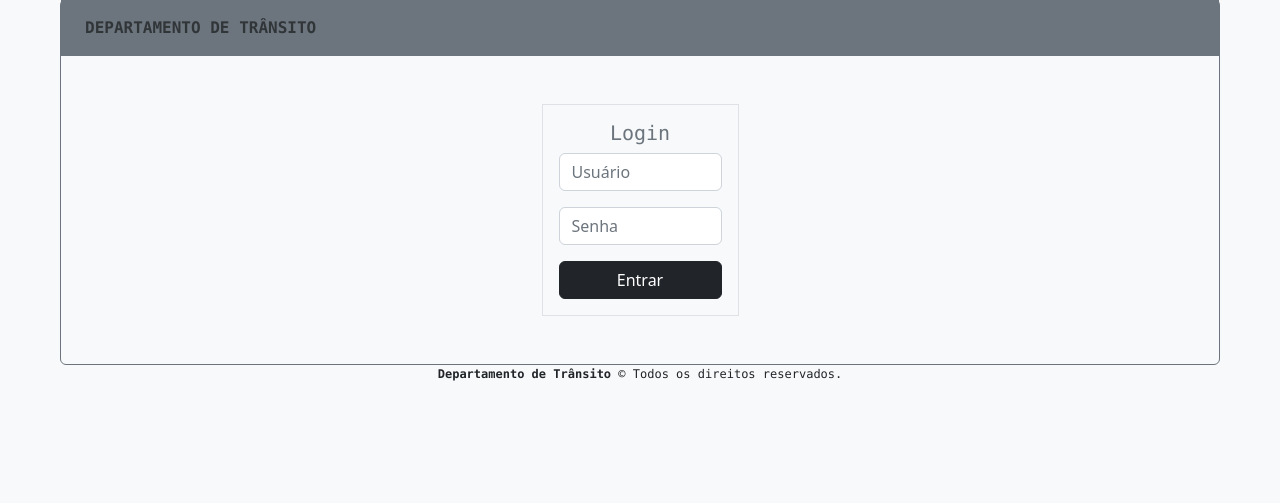
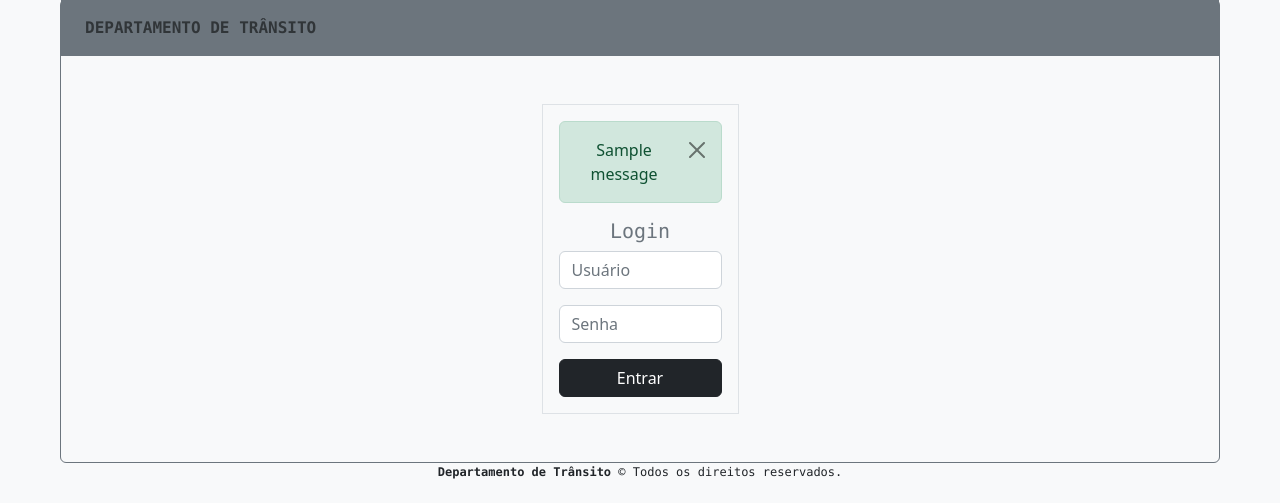
Before and after one commit to thiago1reis/single_plate, a Django app: page / in a window 1280 px wide. Shown: the part 49-552 px from the top of the page. Run offline with Django 4.2, Linux system fonts and the light colour scheme; one stand-in notice (Sample message) is shown.

Commit message:
Implementado menssagem de alerta no login

```diff
--- /dev/null
+++ b/authenticate/templates/alert.html
@@ -0,0 +1,8 @@
+{% if messages %}
+    {% for message in messages %}
+        <div class="alert alert-{{message.tags}} alert-dismissible fade show" role="alert">
+            {{ message }}
+            <button type="button" class="btn-close" data-bs-dismiss="alert" aria-label="Close"></button>
+        </div>
+    {% endfor %}
+{% endif %}
--- a/authenticate/templates/authenticate/login.html
+++ b/authenticate/templates/authenticate/login.html
@@ -3,6 +3,7 @@
     <div class="row">
         <div class="col-sm-6 col-md-4 col-lg-5"></div>
         <div class="col-sm-6 col-md-4 col-lg-2 text-center border p-3">
+            {% include 'alert.html' %}
             <form action="{% url 'login' %}" method="POST">
                 {% csrf_token %}
                 <h5 class="font-monospace text-secondary">Login</h5>
--- a/authenticate/templates/base.html
+++ b/authenticate/templates/base.html
@@ -8,6 +8,9 @@
     </head>
     <body class="bg-light">
             <div class="container-fluid">
+
+
+
                 <div class="border border-secondary rounded m-5 mb-0 pb-5">
                     <nav class="navbar navbar-expand-lg navbar-secondary bg-secondary mb-5 ">
                         <div class="container-fluid">
@@ -57,6 +60,8 @@
                             </div>
                         </div>
                     </nav>
+
+
                     {% block content %}
                     {% endblock %}
                 </div>
--- a/authenticate/views.py
+++ b/authenticate/views.py
@@ -1,12 +1,13 @@
 from http.client import HTTPResponse
 from django.shortcuts import render
 from django.contrib.auth.models import User
-from django.shortcuts import HttpResponse
+#from django.shortcuts import HttpResponse
 from django.contrib.auth import authenticate
 from django.contrib.auth import login as login_system
 from django.contrib.auth import logout as logout_system
 from django.contrib.auth.decorators import login_required
 from django.shortcuts import redirect
+from django.contrib import messages
 
 # Função para fazer login.
 def login(request):
@@ -20,7 +21,8 @@ def login(request):
             login_system(request, user)
             return redirect('sistema')
         else:
-            return HttpResponse('Email ou Senha Inválidos')
+            messages.error(request, 'Usuário ou senha inválidos!')
+            return redirect('login')
 
 
 @login_required(login_url="/")
--- a/system/urls.py
+++ b/system/urls.py
@@ -5,6 +5,6 @@ from . import views
 
 urlpatterns = [
     path('propietarios', views.owner_index, name='owner_index'),
-    # path('sistema', views.sistema, name="sistema"),
+    path('propietario/novo', views.owner_add, name="owner_add"),
     # path('logout', views.logout, name="logout"),
 ]
--- a/system/views.py
+++ b/system/views.py
@@ -4,3 +4,6 @@ from django.shortcuts import HttpResponse
 
 def owner_index(request):
     return HttpResponse('lista dos propietarios')
+
+def owner_add(request):
+    return HttpResponse('lista dos propietarios')
```
Also changed, not shown: single_plate/settings.py (+7 -0 lines), db.sqlite3.
